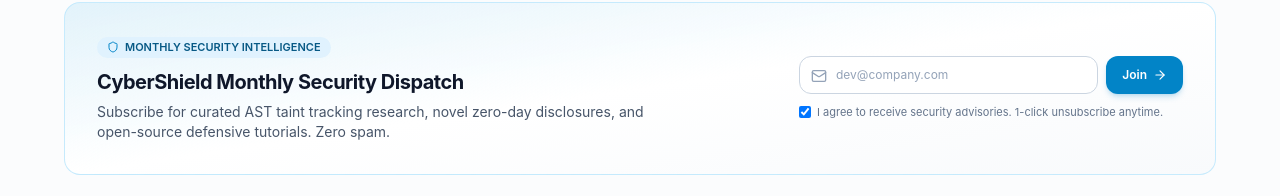
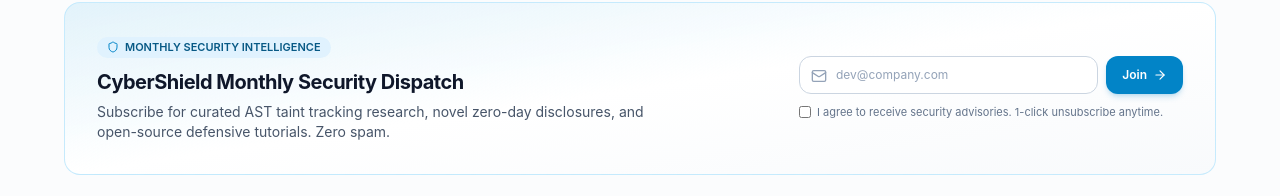
Before and after one commit to PranavFirame/CyberShield, a Next.js app: page / in a window 1280 px wide. Shown: the part 1044-1240 px from the top of the page. Built offline with nearby package versions, Linux system fonts and the light colour scheme; no server answers.

Commit message:
fix(newsletter): uncheck consent checkbox by default and require explicit user opt-in

```diff
--- a/src/components/NewsletterCard.tsx
+++ b/src/components/NewsletterCard.tsx
@@ -17,13 +17,21 @@ export default function NewsletterCard({
   description = "Join 14,000+ engineers receiving curated zero-day analyses, AST vulnerability breakdowns, and open-source security alerts monthly. Zero spam.",
 }: NewsletterCardProps) {
   const [email, setEmail] = useState("");
-  const [consent, setConsent] = useState(true);
+  const [consent, setConsent] = useState(false);
   const [loading, setLoading] = useState(false);
   const [message, setMessage] = useState<{ text: string; type: "success" | "error" } | null>(null);
 
   async function handleSubmit(e: React.FormEvent) {
     e.preventDefault();
     if (!email) return;
+
+    if (!consent) {
+      setMessage({
+        text: "Please check the box to confirm you agree to receive security digests.",
+        type: "error",
+      });
+      return;
+    }
 
     setLoading(true);
     setMessage(null);
@@ -42,6 +50,7 @@ export default function NewsletterCard({
 
       setMessage({ text: data.message || "Subscribed successfully!", type: "success" });
       setEmail("");
+      setConsent(false);
     } catch (err: unknown) {
       setMessage({
         text: err instanceof Error ? err.message : "Something went wrong. Please try again.",
```
